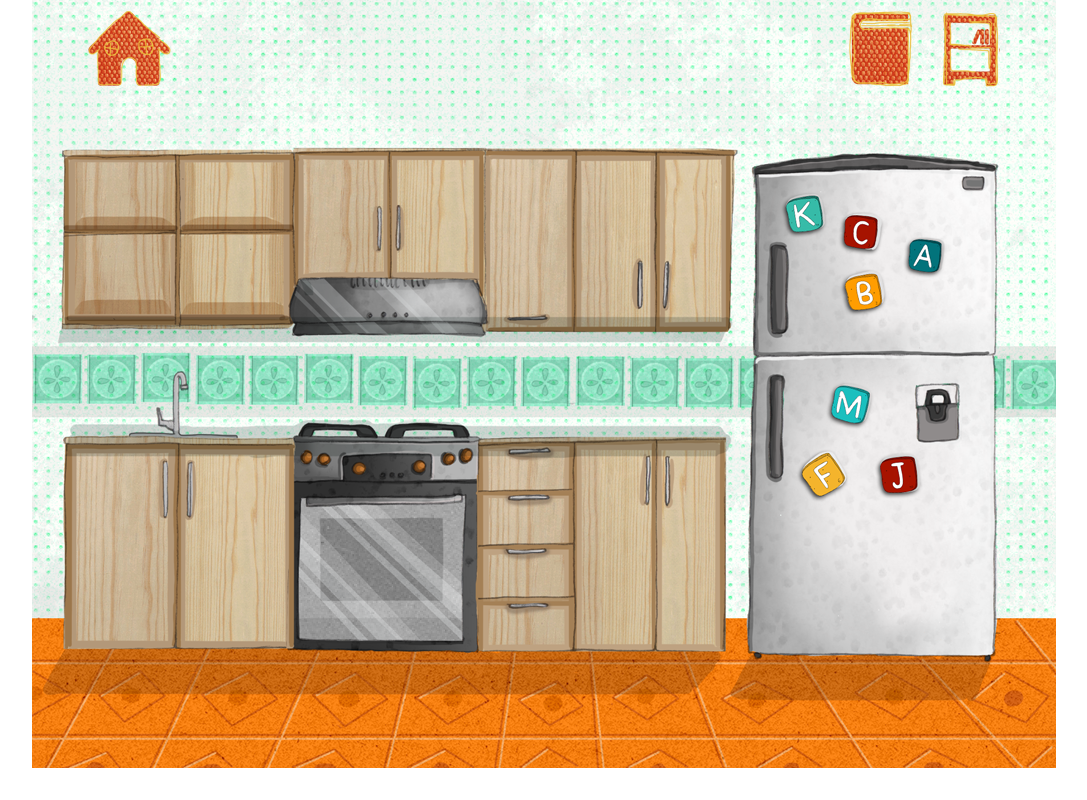
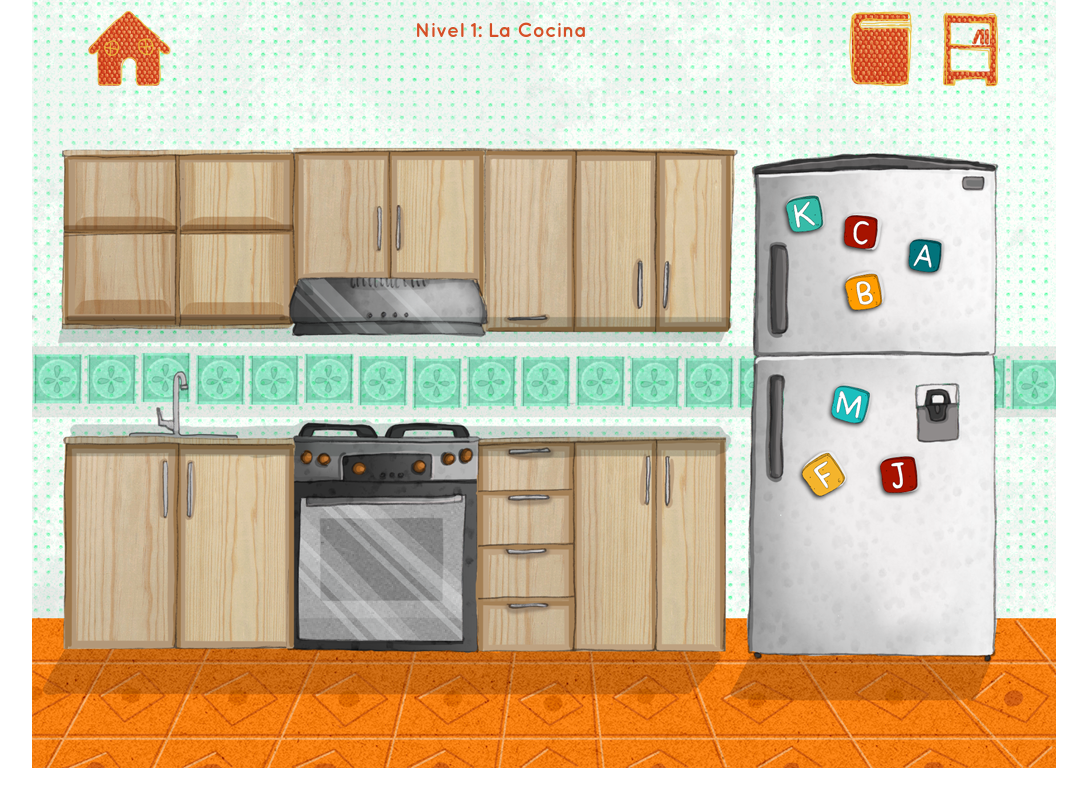
Before and after one commit to painpony/MiCasa, a plain HTML site: page Maquetacion/kitchen.html in a window 1280 px wide. Shown: the whole page, without its empty margins (96-1183 px from the left). Drawn offline with Linux system fonts and the light colour scheme.

Commit message:
Cambios en la navegación

```diff
--- a/Maquetacion/kitchen.html
+++ b/Maquetacion/kitchen.html
@@ -20,6 +20,9 @@
       <nav class="navbar basic-nav">
         <ul>
           <li id="home">
+          </li>
+          <li id="progress-bar">
+            <span>Nivel 1: La Cocina </span>
           </li>
           <li id="library">
           </li>
--- a/Maquetacion/sass/main.scss
+++ b/Maquetacion/sass/main.scss
@@ -53,7 +53,15 @@
 
 }
 
+/* Varibles */
 
+$font-level: 'quicksandbold';
+
+
+
+
+
+/* Main container for the app */
 .container{
   width:1024px !important;
   height:768px !important;
@@ -62,6 +70,10 @@
 
 .basic-nav{
   margin-top: 10px;
+  font-family: $font-level;
+  font-size: 20px;
+  color: #d64e25;
+
 
   ul{
     list-style: none;
@@ -105,4 +117,12 @@
   #library:hover{
     background-position: 145px 0px;
   }
+
+  #progress-bar{
+    span{
+      position: absolute;
+      left: 37%;
+      top: 5px;
+    }
+  }
 }
```
Also changed, not shown: Maquetacion/css/main.css.
